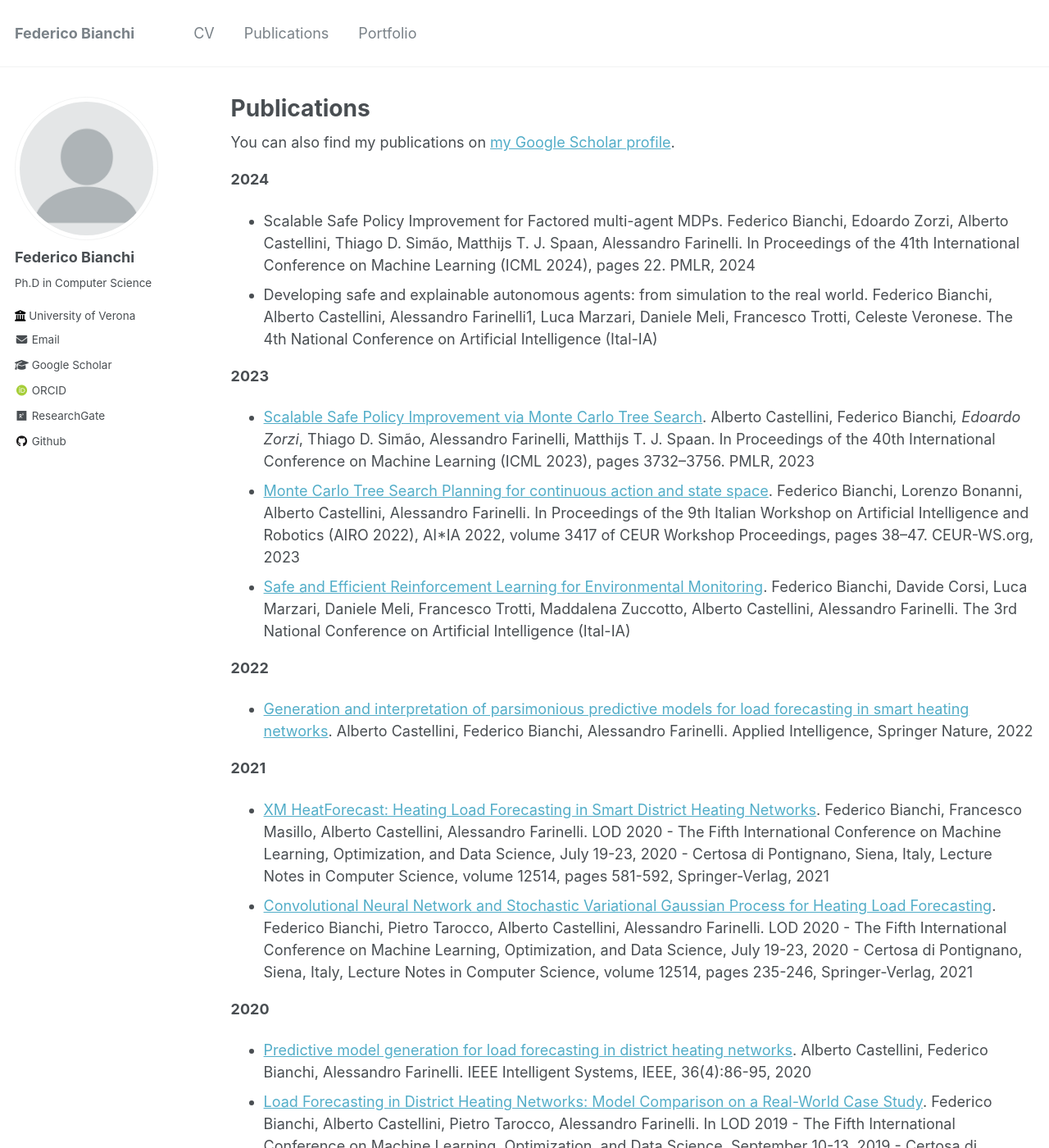
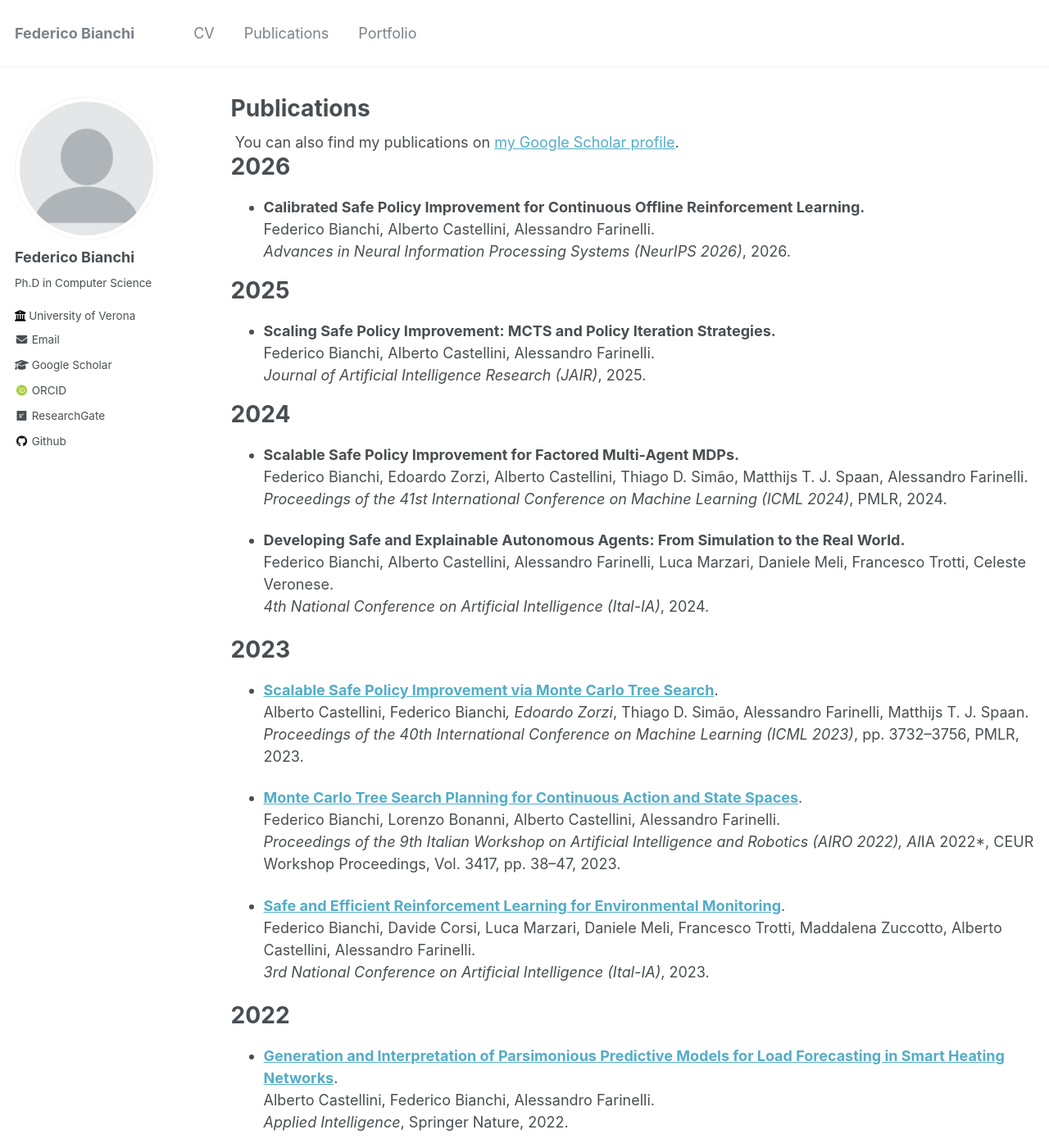
Before and after one commit to federicobianchi501/federicobianchi501.github.io, a Jekyll site: the page built from _pages/publications.md, in a window 1280 px wide and 1400 px high. Shown: the whole window at 82% size. Built offline with Jekyll 4.4.1, drawn with Linux system fonts in a browser that asks for light colours; some web fonts are replaced; some of the changed text lies outside the part shown.

Commit message:
Update publications.md

```diff
--- a/_pages/publications.md
+++ b/_pages/publications.md
@@ -6,42 +6,79 @@ author_profile: true
 ---
 
 {% if site.author.googlescholar %}
-  <div class="wordwrap">You can also find my publications on <a href="{{site.author.googlescholar}}">my Google Scholar profile</a>.</div>
+  <div class="wordwrap">
+    You can also find my publications on
+    <a href="{{site.author.googlescholar}}">my Google Scholar profile</a>.
+  </div>
 {% endif %}
 
+**2026**
+======
+
+* **Calibrated Safe Policy Improvement for Continuous Offline Reinforcement Learning.**
+  Federico Bianchi, Alberto Castellini, Alessandro Farinelli.
+  *Advances in Neural Information Processing Systems (NeurIPS 2026)*, 2026.
+
+**2025**
+======
+
+* **Scaling Safe Policy Improvement: MCTS and Policy Iteration Strategies.**
+  Federico Bianchi, Alberto Castellini, Alessandro Farinelli.
+  *Journal of Artificial Intelligence Research (JAIR)*, 2025.
+
 **2024**
-* Scalable Safe Policy Improvement for Factored multi-agent MDPs. Federico Bianchi, Edoardo Zorzi, Alberto Castellini, Thiago D. Simão, Matthijs T. J. Spaan, Alessandro Farinelli. In Proceedings of the 41th International Conference on Machine Learning (ICML 2024), pages 22. PMLR, 2024
-* Developing safe and explainable autonomous agents: from simulation to the real world. Federico Bianchi, Alberto Castellini, Alessandro Farinelli1, Luca Marzari, Daniele Meli, Francesco Trotti, Celeste Veronese. The 4th National Conference on Artificial Intelligence (Ital-IA)
+======
+
+* **Scalable Safe Policy Improvement for Factored Multi-Agent MDPs.**
+  Federico Bianchi, Edoardo Zorzi, Alberto Castellini, Thiago D. Simão, Matthijs T. J. Spaan, Alessandro Farinelli.
+  *Proceedings of the 41st International Conference on Machine Learning (ICML 2024)*, PMLR, 2024.
+
+* **Developing Safe and Explainable Autonomous Agents: From Simulation to the Real World.**
+  Federico Bianchi, Alberto Castellini, Alessandro Farinelli, Luca Marzari, Daniele Meli, Francesco Trotti, Celeste Veronese.
+  *4th National Conference on Artificial Intelligence (Ital-IA)*, 2024.
 
 **2023**
-* [Scalable Safe Policy Improvement via Monte Carlo Tree Search](https://federicobianchi501.github.io/files/ICML2023.pdf). Alberto Castellini, Federico Bianchi*, Edoardo Zorzi*, Thiago D. Simão, Alessandro Farinelli, Matthijs T. J. Spaan. In Proceedings of the 40th International Conference on Machine Learning (ICML 2023), pages 3732–3756. PMLR, 2023
-* [Monte Carlo Tree Search Planning for continuous action and state space](https://federicobianchi501.github.io/files/AIxIA2023.pdf). Federico Bianchi, Lorenzo Bonanni, Alberto Castellini, Alessandro Farinelli. In Proceedings of the 9th Italian Workshop on Artificial Intelligence and Robotics (AIRO 2022), AI*IA 2022, volume 3417 of CEUR Workshop Proceedings, pages 38–47. CEUR-WS.org, 2023
-* [Safe and Efficient Reinforcement Learning for Environmental Monitoring](https://federicobianchi501.github.io/files/AIxIA2023.pdf). Federico Bianchi, Davide Corsi, Luca Marzari, Daniele Meli, Francesco Trotti, Maddalena Zuccotto, Alberto Castellini, Alessandro Farinelli. The 3rd National Conference on Artificial Intelligence (Ital-IA)
+======
+
+* [**Scalable Safe Policy Improvement via Monte Carlo Tree Search**](https://federicobianchi501.github.io/files/ICML2023.pdf).
+  Alberto Castellini, Federico Bianchi*, Edoardo Zorzi*, Thiago D. Simão, Alessandro Farinelli, Matthijs T. J. Spaan.
+  *Proceedings of the 40th International Conference on Machine Learning (ICML 2023)*, pp. 3732–3756, PMLR, 2023.
+
+* [**Monte Carlo Tree Search Planning for Continuous Action and State Spaces**](https://federicobianchi501.github.io/files/AIxIA2023.pdf).
+  Federico Bianchi, Lorenzo Bonanni, Alberto Castellini, Alessandro Farinelli.
+  *Proceedings of the 9th Italian Workshop on Artificial Intelligence and Robotics (AIRO 2022), AI*IA 2022*, CEUR Workshop Proceedings, Vol. 3417, pp. 38–47, 2023.
+
+* [**Safe and Efficient Reinforcement Learning for Environmental Monitoring**](https://federicobianchi501.github.io/files/AIxIA2023.pdf).
+  Federico Bianchi, Davide Corsi, Luca Marzari, Daniele Meli, Francesco Trotti, Maddalena Zuccotto, Alberto Castellini, Alessandro Farinelli.
+  *3rd National Conference on Artificial Intelligence (Ital-IA)*, 2023.
 
 **2022**
-* [Generation and interpretation of parsimonious predictive models for load forecasting in smart heating networks](https://federicobianchi501.github.io/files/IntelligentSystems2022.pdf). Alberto Castellini, Federico Bianchi, Alessandro Farinelli. Applied Intelligence, Springer Nature, 2022
+======
+
+* [**Generation and Interpretation of Parsimonious Predictive Models for Load Forecasting in Smart Heating Networks**](https://federicobianchi501.github.io/files/IntelligentSystems2022.pdf).
+  Alberto Castellini, Federico Bianchi, Alessandro Farinelli.
+  *Applied Intelligence*, Springer Nature, 2022.
 
 **2021**
-* [XM HeatForecast: Heating Load Forecasting in Smart District Heating Networks](https://federicobianchi501.github.io/files/LOD2020a.pdf). Federico Bianchi, Francesco Masillo, Alberto Castellini, Alessandro Farinelli. LOD 2020 - The Fifth International Conference on Machine Learning, Optimization, and Data Science, July 19-23, 2020 - Certosa di Pontignano, Siena, Italy, Lecture Notes in Computer Science, volume 12514, pages 581-592, Springer-Verlag, 2021
-* [Convolutional Neural Network and Stochastic Variational Gaussian Process for Heating Load Forecasting](https://federicobianchi501.github.io/files/LOD2020b.pdf). Federico Bianchi, Pietro Tarocco, Alberto Castellini, Alessandro Farinelli. LOD 2020 - The Fifth International Conference on Machine Learning, Optimization, and Data Science, July 19-23, 2020 - Certosa di Pontignano, Siena, Italy, Lecture Notes in Computer Science, volume 12514, pages 235-246, Springer-Verlag, 2021
+======
+
+* [**XM HeatForecast: Heating Load Forecasting in Smart District Heating Networks**](https://federicobianchi501.github.io/files/LOD2020a.pdf).
+  Federico Bianchi, Francesco Masillo, Alberto Castellini, Alessandro Farinelli.
+  *Machine Learning, Optimization, and Data Science (LOD 2020)*, Lecture Notes in Computer Science, Vol. 12514, pp. 581–592, Springer, 2021.
+
+* [**Convolutional Neural Network and Stochastic Variational Gaussian Process for Heating Load Forecasting**](https://federicobianchi501.github.io/files/LOD2020b.pdf).
+  Federico Bianchi, Pietro Tarocco, Alberto Castellini, Alessandro Farinelli.
+  *Machine Learning, Optimization, and Data Science (LOD 2020)*, Lecture Notes in Computer Science, Vol. 12514, pp. 235–246, Springer, 2021.
 
 **2020**
-* [Predictive model generation for load forecasting in district heating networks](https://federicobianchi501.github.io/files/IEEE2020.pdf). Alberto Castellini, Federico Bianchi, Alessandro Farinelli. IEEE Intelligent Systems, IEEE, 36(4):86-95, 2020
-* [Load Forecasting in District Heating Networks: Model Comparison on a Real-World Case Study](https://federicobianchi501.github.io/files/LOD2019.pdf). Federico Bianchi, Alberto Castellini, Pietro Tarocco, Alessandro Farinelli. In LOD 2019 - The Fifth International Conference on Machine Learning, Optimization, and Data Science, September 10-13, 2019 - Certosa di Pontignano, Siena, Italy, Lecture Notes in Computer Science, volume 11943, pages 553-565, Springer-Verlag, 2020
+======
 
+* [**Predictive Model Generation for Load Forecasting in District Heating Networks**](https://federicobianchi501.github.io/files/IEEE2020.pdf).
+  Alberto Castellini, Federico Bianchi, Alessandro Farinelli.
+  *IEEE Intelligent Systems*, 36(4):86–95, IEEE, 2020.
 
-{% for yr in site.data.publist %}
-<h3>{{ yr.year }}</h3>
------
-{% for publi in yr.pubs %}
+* [**Load Forecasting in District Heating Networks: Model Comparison on a Real-World Case Study**](https://federicobianchi501.github.io/files/LOD2019.pdf).
+  Federico Bianchi, Alberto Castellini, Pietro Tarocco, Alessandro Farinelli.
+  *Machine Learning, Optimization, and Data Science (LOD 2019)*, Lecture Notes in Computer Science, Vol. 11943, pp. 553–565, Springer, 2020.
 
-{% if publi.team=="NA" %}
-  <b style="color:blue;"> <u> [{{ publi.link.display }}] </u> </b> &nbsp;
-  <em>{{ publi.authors }} </em><br /><a href="{{ publi.link.url }}">{{ publi.title }}</a> <br /> {{ publi.description }}
-{% else %}
- <b>[{{ publi.link.display }}] </b> &nbsp;
-  <em>{{ publi.authors }} </em><br /><a href="{{ publi.link.url }}">{{ publi.title }}</a> <br /> {{ publi.description }}
-{% endif %}
-
-{% endfor %}
-{% endfor %}
+\* Equal contribution.
```
